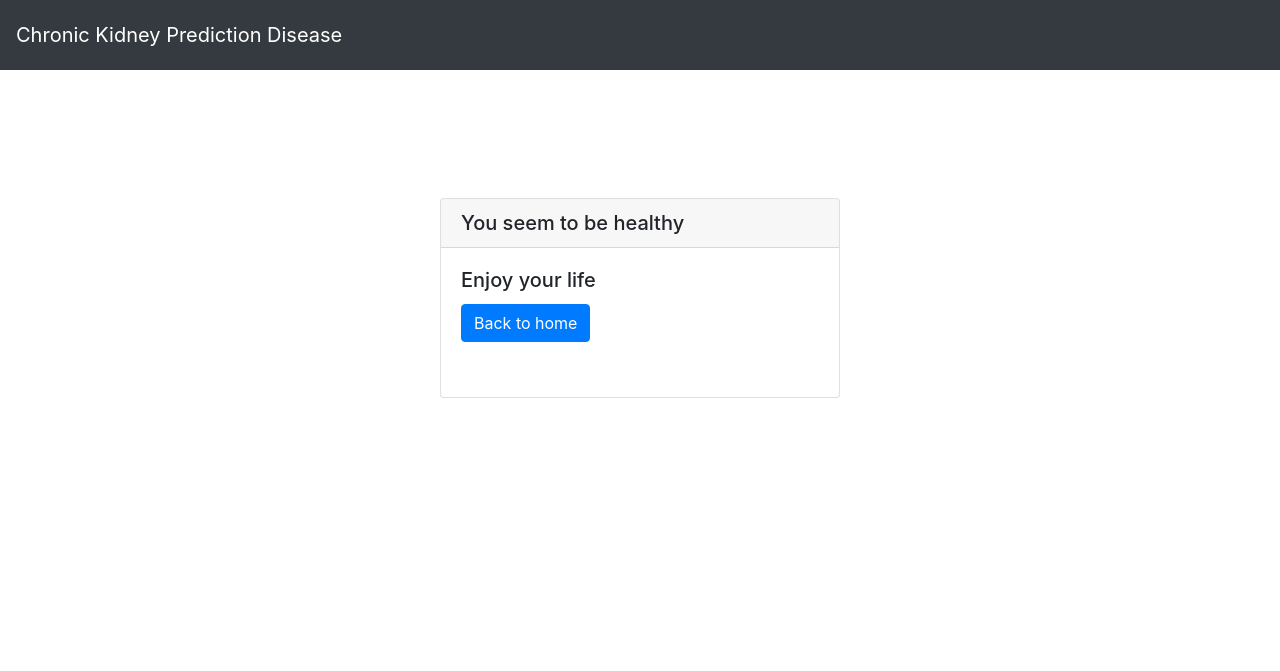
After one commit to cygnus55/Chronic-Kidney-Disease-Prediction-ML, a Flask app: template src/templates/result.html in a window 1280 px wide. The commit adds this page. Shown: the top 671 px of the page. Run offline with Flask 2, Linux system fonts and the light colour scheme; the template is opened without the code that fills it, so the values that code supplies are empty; parts of the project's set-up code (start-up, migrations or seed data) failed here and were passed over; some libraries are stand-ins or nearby versions.

Commit message:
Displaying the result

```diff
--- a/src/app.py
+++ b/src/app.py
@@ -1,14 +1,18 @@
+from crypt import methods
 import os
 import pickle
 
 import sklearn
 
-from flask import Flask, render_template
+from flask import Flask, render_template, request, redirect, url_for
 from forms import SubmissionForm
 
 
 app = Flask(__name__)
 app.config["SECRET_KEY"] = os.getenv("SECRET_KEY")
+
+with open("../models/dt_model.pkl", "rb") as f:
+    model = pickle.load(f)
 
 
 @app.route("/")
@@ -17,10 +21,22 @@ def index():
     return render_template("index.html", form=form)
 
 
+@app.route("/result", methods=["POST","GET"])
+def result():
+    if request.method=='POST':
+        input_values=request.form.to_dict()
+        del input_values['csrf_token']
+        input_values=list(input_values.values())
+        input_values=list(map(float,input_values))
+        print(input_values)
+        final='No CKD' if model.predict([input_values])[0] else 'CKD'
+        print(final)
+        #print( f"{input_values} => {'No CKD' if model.predict([input_values])[0] else 'CKD'}")
+
+    return render_template("result.html",final=final)
+
 @app.route("/api/test")
 def test_model_prediction():
-    with open("../models/dt_model.pkl", "rb") as f:
-        model = pickle.load(f)
     input_values = [55.0, 80.0, 1.020, 0.0, 0.0, 1, 1, 0, 0, 140.0, 49.0, 0.5, 150.0, 4.9, 15.7, 47.0, 6700.0, 4.9, 0, 0, 0, 0, 0, 0]
     return f"{input_values} => {'No CKD' if model.predict([input_values])[0] else 'CKD'}"
 
--- a/src/templates/index.html
+++ b/src/templates/index.html
@@ -20,12 +20,13 @@
         margin-top: 5%;
       }
     </style>
+    </head>
     <body>
 
     <nav class="navbar navbar-dark bg-dark">
-      <a class="navbar-brand" href="#">Chronic Kidney Prediction Disease</a>
+      <a class="navbar-brand" href="{{ url_for('index') }}">Chronic Kidney Prediction Disease</a>
     </nav>
-    <form class="set">
+    <form class="set " method="POST" action="/result">
        {{form.hidden_tag()}}
       <div class="form-row">
         <div class="form-group col-lg-4 ">
--- /dev/null
+++ b/src/templates/result.html
@@ -0,0 +1,41 @@
+<html>
+  <head>
+    <title>result</title>
+    <link rel="stylesheet" href="https://maxcdn.bootstrapcdn.com/bootstrap/4.0.0/css/bootstrap.min.css"
+    integrity="sha384-Gn5384xqQ1aoWXA+058RXPxPg6fy4IWvTNh0E263XmFcJlSAwiGgFAW/dAiS6JXm" crossorigin="anonymous"> </head>
+
+    <style>
+      .navbar{
+        height: 70px;
+      }
+      .card{
+        margin: 10% auto;
+        height: 200;
+        width:400;
+      }
+
+    </style>
+    <body>
+
+    <nav class="navbar navbar-dark bg-dark">
+      <a class="navbar-brand" href="{{ url_for('index') }}">Chronic Kidney Prediction Disease</a>
+    </nav>
+    {% if final=='CKD' %}
+    <div class="card">
+        <h5 class="card-header">You are at risk having Kidney disease</h5>
+        <div class="card-body">
+          <h5 class="card-title">Please consult the doctor</h5>
+          <a href="{{ url_for('index') }}" class="btn btn-primary">Back to Home</a>
+        </div>
+      </div>
+    {% else %}
+    <div class="card">
+        <h5 class="card-header">You seem to be healthy</h5>
+        <div class="card-body">
+          <h5 class="card-title">Enjoy your life</h5>
+          <a href="{{ url_for('index') }}" class="btn btn-primary">Back to home</a>
+        </div>
+      </div>
+    {% endif %}
+    </body>
+</html>
```
Also changed, not shown: src/forms.py (+10 -10 lines).
